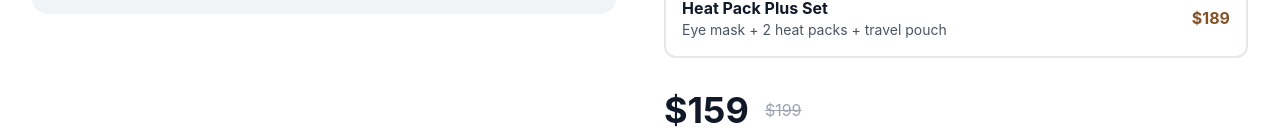
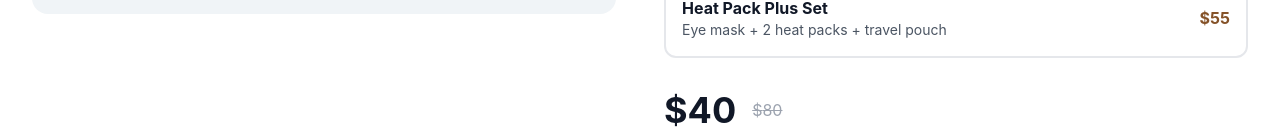
Before and after one commit to Goooodluckxqx/Officialsite, a Next.js app: page /products/weighted-heated-eye-mask in a window 1280 px wide. Shown: the part 819-952 px from the top of the page. Built offline with nearby package versions, Linux system fonts and the light colour scheme.

Commit message:
Update eye mask price to 40 USD

```diff
--- a/src/app/products/page.tsx
+++ b/src/app/products/page.tsx
@@ -29,7 +29,7 @@
         name: "NazzleNest Weighted Heated Eye Mask",
         tag: "New Release",
         tagColor: "bg-warm-600 text-white",
-        price: "$159 - $189",
+        price: "$40 - $55",
         description: "Blackout eye mask with a gentle ~100g cassia seed heat pack. Eye-cavity design and skin-friendly cotton contact layer.",
         features: ["True blackout layers", "Cassia seed heat pack", "Eye-cavity silicone cushion", "Travel pouch included"],
         href: "/products/weighted-heated-eye-mask",
--- a/src/app/products/weighted-heated-eye-mask/page.tsx
+++ b/src/app/products/weighted-heated-eye-mask/page.tsx
@@ -6,13 +6,13 @@
 import Link from "next/link";
 
 const colors = [
-  { id: "mist-purple", name: "Mist Purple", price: 159, className: "bg-purple-200" },
-  { id: "misty-blue", name: "Misty Blue", price: 159, className: "bg-blue-200" },
+  { id: "mist-purple", name: "Mist Purple", price: 40, className: "bg-purple-200" },
+  { id: "misty-blue", name: "Misty Blue", price: 40, className: "bg-blue-200" },
 ];
 
 const sets = [
-  { id: "standard", name: "Standard Set", price: 159, includes: "Eye mask + 1 heat pack + travel pouch" },
-  { id: "plus", name: "Heat Pack Plus Set", price: 189, includes: "Eye mask + 2 heat packs + travel pouch" },
+  { id: "standard", name: "Standard Set", price: 40, includes: "Eye mask + 1 heat pack + travel pouch" },
+  { id: "plus", name: "Heat Pack Plus Set", price: 55, includes: "Eye mask + 2 heat packs + travel pouch" },
 ];
 
 const layers = [
--- a/src/components/Products.tsx
+++ b/src/components/Products.tsx
@@ -21,7 +21,7 @@
     tag: "New Release",
     tagColor: "bg-warm-600 text-white",
     name: "NazzleNest Weighted Heated Eye Mask",
-    price: "$159 - $189",
+    price: "$40 - $55",
     description: "Give tired eyes a little warmth and weight. Light-blocking, warm, and gently weighted for a calm-down ritual.",
     features: ["Light-Blocking Multi-Layer Design", "Cassia Seed Heat Pack", "~100g Gentle Weight", "Eye-Cavity Comfort Fit"],
     href: "/products/weighted-heated-eye-mask",
```
